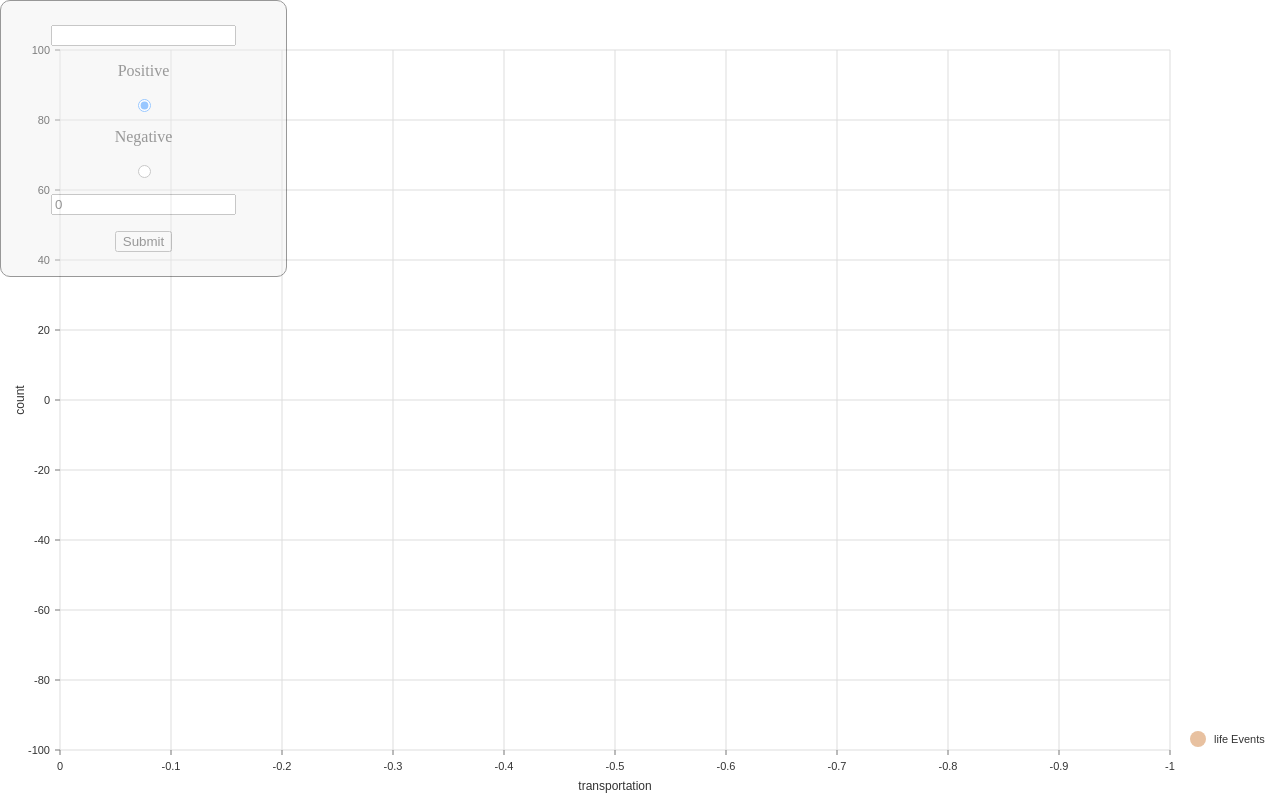
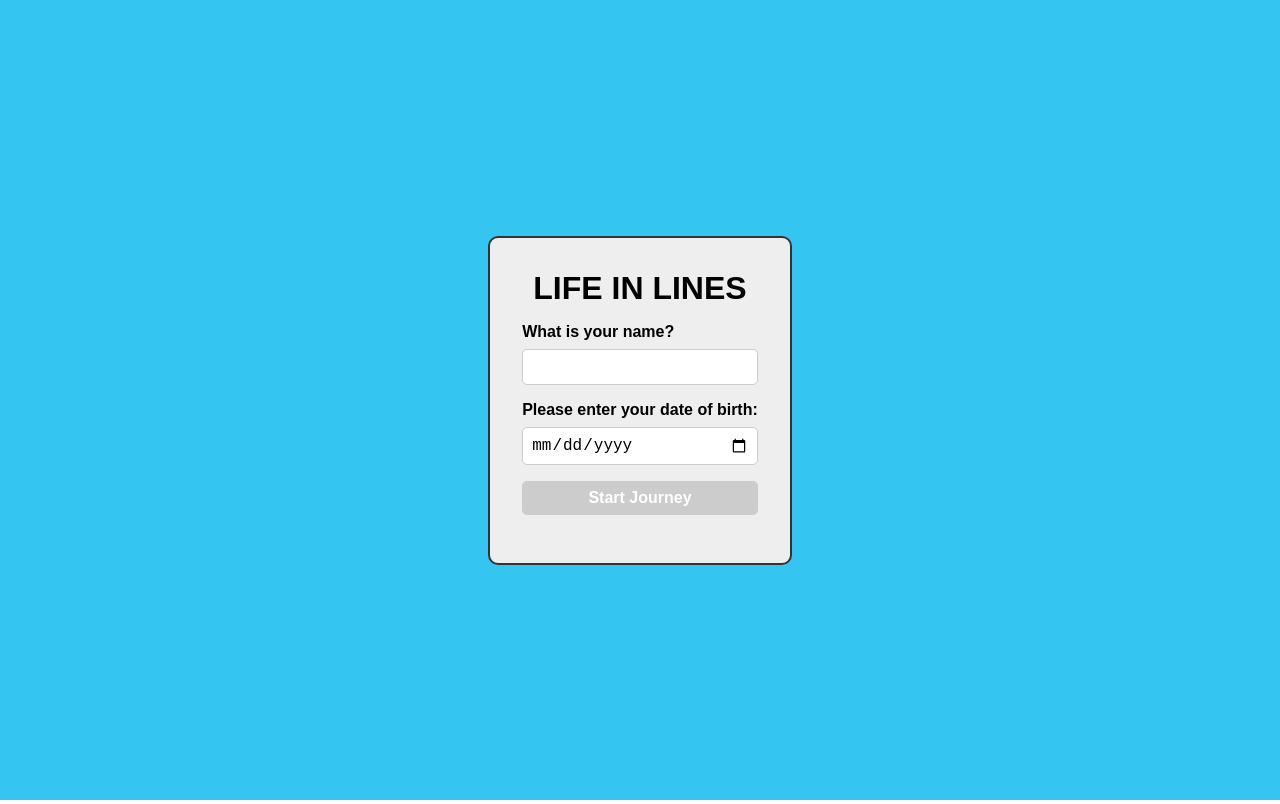
Before and after one commit to Yathaartha/life-in-lines, a React (Vite) app: page / in a window 1280 px wide. Built offline with nearby package versions, Linux system fonts and the light colour scheme.

Commit message:
feat: initial user info

```diff
--- a/src/components/LifeLine.tsx
+++ b/src/components/lifeline/LifeLine.tsx
@@ -1,5 +1,5 @@
 import { ResponsiveLine } from "@nivo/line";
-import type { LifeEvent } from "../views/HomePage";
+import type { LifeEvent } from "../../views/home/HomePage";
 
 export const LifeLine = ({ data }: { data: LifeEvent[] }) => {
   return (
--- /dev/null
+++ b/src/components/user/UserSlice.ts
@@ -0,0 +1,33 @@
+import { createSlice } from "@reduxjs/toolkit";
+import type { PayloadAction } from "@reduxjs/toolkit";
+import type { RootState } from "../../store";
+
+interface UserState {
+  name: string;
+  dateOfBirth: string;
+}
+
+const initialState: UserState = {
+  name: "",
+  dateOfBirth: "",
+};
+
+export const userSlice = createSlice({
+  name: "user",
+  initialState,
+  reducers: {
+    updateName: (state, action: PayloadAction<string>) => {
+      state.name = action.payload;
+    },
+    updateDateOfBirth: (state, action: PayloadAction<string>) => {
+      state.dateOfBirth = action.payload;
+    },
+  },
+});
+
+export const { updateName, updateDateOfBirth } = userSlice.actions;
+
+export const userName = (state: RootState) => state.user.name;
+export const userDateOfBirth = (state: RootState) => state.user.dateOfBirth;
+
+export default userSlice.reducer;
--- /dev/null
+++ b/src/main.css
@@ -0,0 +1,9 @@
+* {
+  box-sizing: border-box;
+  margin: 0;
+  padding: 0;
+}
+
+body {
+  font-family: Arial, Helvetica, sans-serif;
+}
--- a/src/main.tsx
+++ b/src/main.tsx
@@ -1,14 +1,21 @@
 import { StrictMode } from "react";
 import { createRoot } from "react-dom/client";
+import "./main.css";
 import { BrowserRouter, Route, Routes } from "react-router";
-import { HomePage } from "./views/HomePage";
+import { HomePage } from "./views/home/HomePage";
+import { StartPage } from "./views/start/StartPage";
+import { Provider } from "react-redux";
+import { store } from "./store";
 
 createRoot(document.getElementById("root")!).render(
   <StrictMode>
-    <BrowserRouter>
-      <Routes>
-        <Route path="/" element={<HomePage />} />
-      </Routes>
-    </BrowserRouter>
+    <Provider store={store}>
+      <BrowserRouter>
+        <Routes>
+          <Route path="/" element={<StartPage />} />
+          <Route path="/home" element={<HomePage />} />
+        </Routes>
+      </BrowserRouter>
+    </Provider>
   </StrictMode>
 );
--- a/src/store.ts
+++ b/src/store.ts
@@ -1,8 +1,10 @@
 import { configureStore } from "@reduxjs/toolkit";
-// ...
+import userReducer from "./components/user/UserSlice";
 
 export const store = configureStore({
-  reducer: {},
+  reducer: {
+    user: userReducer,
+  },
 });
 
 // Infer the `RootState` and `AppDispatch` types from the store itself
--- a/src/views/HomePage.tsx
+++ b/src/views/home/HomePage.tsx
@@ -1,6 +1,6 @@
 import { useState } from "react";
 import { FormWrapper, HomePageBackground } from "./HomePage.css";
-import { LifeLine } from "../components/LifeLine";
+import { LifeLine } from "../../components/lifeline/LifeLine";
 import { Form } from "./HomePage.css";
 
 export type LifeEvent = {
--- /dev/null
+++ b/src/views/start/StartPage.css.ts
@@ -0,0 +1,62 @@
+import styled from "styled-components";
+
+export const PageWrapper = styled.div`
+  background-color: #34c5f1ff;
+  height: 100vh;
+  width: 100vw;
+  display: flex;
+  justify-content: center;
+  align-items: center;
+`;
+
+export const FormContainer = styled.div`
+  background-color: #eeeeee;
+  padding: 2rem;
+  border: 2px solid #333333;
+  border-radius: 10px;
+`;
+
+export const Title = styled.h2`
+  font-size: 2rem;
+  margin-bottom: 1rem;
+  text-align: center;
+  text-transform: uppercase;
+`;
+
+export const InputWrapper = styled.div`
+  display: flex;
+  flex-direction: column;
+  margin-bottom: 1rem;
+
+  label {
+    margin-bottom: 0.5rem;
+    font-weight: bold;
+  }
+
+  input {
+    padding: 0.5rem;
+    border-radius: 5px;
+    border: 1px solid #cccccc;
+    font-size: 1rem;
+  }
+`;
+
+export const PrimaryButton = styled.button`
+  background-color: #34c5f1ff;
+  color: white;
+  padding: 0.5rem 1rem;
+  border: none;
+  border-radius: 5px;
+  cursor: pointer;
+  font-size: 1rem;
+  font-weight: 700;
+  &:hover {
+    background-color: #28a0d4ff;
+    transform: scale(1.05);
+    transition: background-color 0.3s ease, transform 0.3s ease;
+  }
+  &:disabled {
+    background-color: #cccccc;
+    cursor: not-allowed;
+  }
+`;
--- /dev/null
+++ b/src/views/start/StartPage.tsx
@@ -0,0 +1,49 @@
+import {
+  FormContainer,
+  InputWrapper,
+  PageWrapper,
+  PrimaryButton,
+  Title,
+} from "./StartPage.css";
+import { useAppSelector, useAppDispatch } from "../../hooks";
+import { updateName, updateDateOfBirth } from "../../components/user/UserSlice";
+
+export const StartPage = () => {
+  const userName = useAppSelector((state) => state.user.name);
+  const userDateOfBirth = useAppSelector((state) => state.user.dateOfBirth);
+  const dispatch = useAppDispatch();
+
+  return (
+    <PageWrapper>
+      <FormContainer>
+        <Title>Life In Lines</Title>
+        <InputWrapper>
+          <label htmlFor="">What is your name?</label>
+          <input
+            type="text"
+            value={userName}
+            onChange={(e) => dispatch(updateName(e.target.value))}
+          />
+        </InputWrapper>
+        <InputWrapper>
+          <label htmlFor="">Please enter your date of birth:</label>
+          <input
+            type="date"
+            max={new Date().toISOString().split("T")[0]} // Prevent future dates
+            min="1900-01-01" // Prevent dates before 1900
+            value={userDateOfBirth}
+            onChange={(e) => dispatch(updateDateOfBirth(e.target.value))}
+          />
+        </InputWrapper>
+
+        <InputWrapper>
+          <PrimaryButton
+            onClick={() => (window.location.href = "/home")}
+            disabled={userName === "" || userDateOfBirth === ""}>
+            Start Journey
+          </PrimaryButton>
+        </InputWrapper>
+      </FormContainer>
+    </PageWrapper>
+  );
+};
```
Also changed, not shown: src/views/home/HomePage.css.ts (renamed from src/views/HomePage.css.ts).
